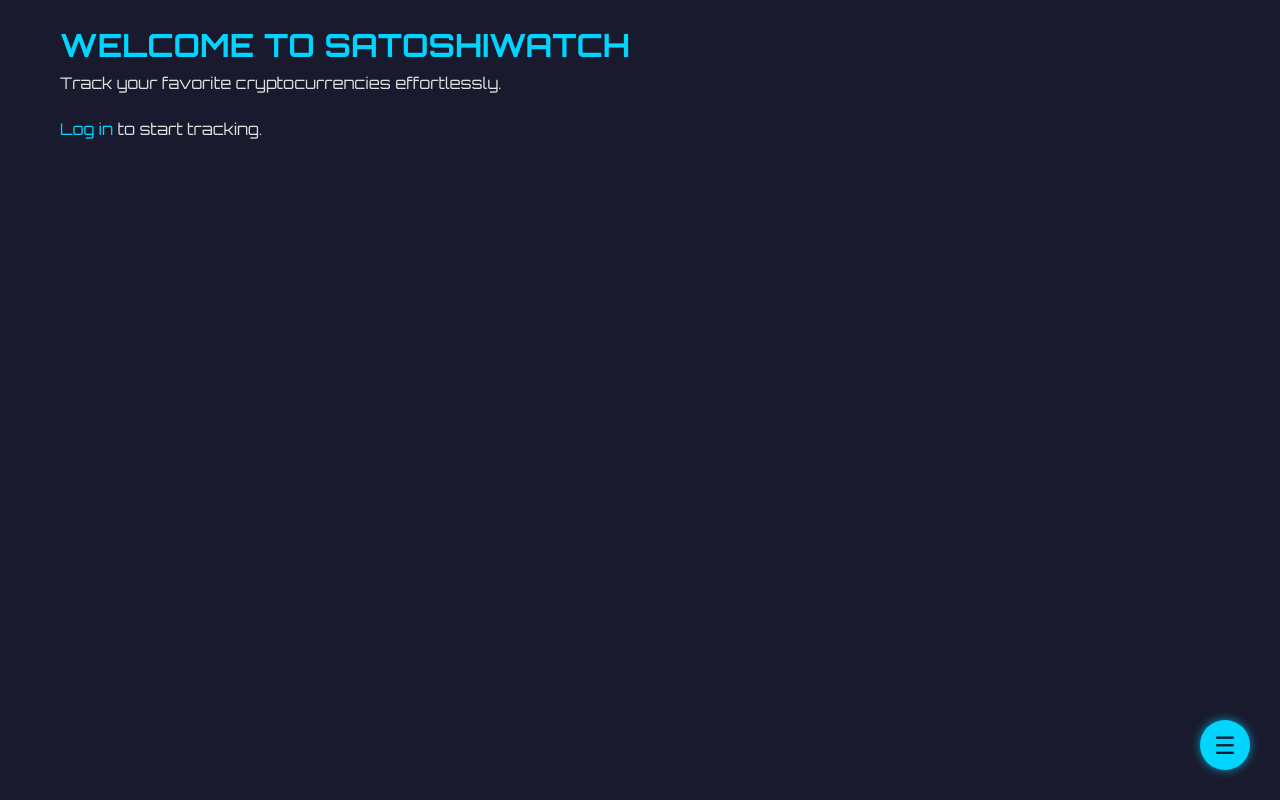
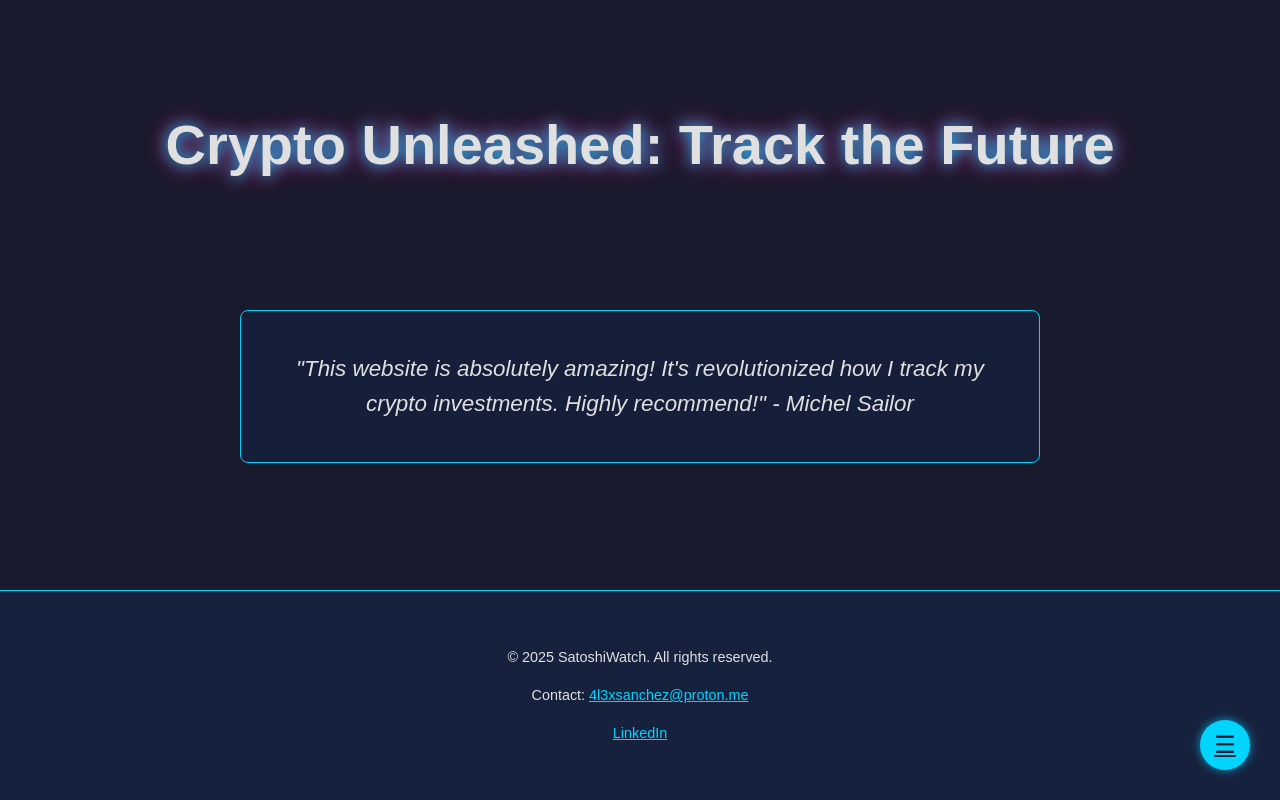
Before and after one commit to aleexsaanchez/SatoshiWatch, a Django app: page / in a window 1280 px wide. Run offline with Django 5.2, Linux system fonts and the light colour scheme; data that the repository does not hold is empty.

Commit message:
Sprint 2: Fixed CSS, watchlist add/removal, login/logout

```diff
--- a/satoshiwatchlist/settings.py
+++ b/satoshiwatchlist/settings.py
@@ -127,3 +127,5 @@
 
 #authentication settings
 LOGIN_URL = '/login/'
+LOGOUT_REDIRECT_URL = '/'
+LOGIN_REDIRECT_URL = '/'
--- a/satoshiwatchlist/urls.py
+++ b/satoshiwatchlist/urls.py
@@ -26,8 +26,9 @@
     path('', views.home, name='home'),
     path('cryptos/', include('watchlist.urls')),
     path('login/', auth_views.LoginView.as_view(template_name='watchlist/login.html'), name='login'),
-    path('logout/', auth_views.LogoutView.as_view(next_page='home'), name='logout'),
+    path('logout/', views.logout_view, name='logout'), #custom logout view
     path('watchlist/', views.watchlist, name='watchlist'),
+    path('signup/', views.signup, name='signup')
 ]
 
 if settings.DEBUG:
--- a/static/css/style.css
+++ b/static/css/style.css
@@ -5,51 +5,179 @@
     box-sizing: border-box;
 }
 
+html {
+    height: 100%;
+}
+
 body {
+    min-height: 100vh;
+    margin: 0;
+    display: flex;
+    flex-direction: column;
     font-family: 'Orbitron', sans-serif;
     background: #1a1a2e;
     color: #e0e0e0;
     line-height: 1.6;
 }
 
-.container {
+.content {
+    flex: 1 0 auto;
+    display: flex;
+    flex-direction: column;
+    min-height: 0;
+    padding: 20px 0;
+}
+
+.hero {
+    flex: 0 0 auto;
+    position: relative;
+    display: flex;
+    flex-direction: column;
+    align-items: center;
+    text-align: center;
+    width: 100%;
+    padding: 80px 20px;
+    gap: 200px;
+    overflow: hidden;
+}
+
+#particle-canvas {
+    position: absolute;
+    top: 0;
+    left: 0;
+    width: 100%;
+    height: 100%;
+    z-index: 1;
+}
+
+.hero-content {
+    position: relative;
+    z-index: 2;
+    width: 100%;
     max-width: 1200px;
     margin: 0 auto;
-    padding: 20px;
+    padding: 0 10px;
 }
 
-h1, h2, h3 {
-    color: #00d4ff;
-    text-transform: uppercase;
+.slogan {
+    font-size: 3.5rem;
+    text-shadow: 0 0 15px #00d4ff, 0 0 25px #ff007a;
+    animation: glow 2s infinite alternate;
+    margin-bottom: 60px;
 }
 
-.crypto-grid {
-    display: grid;
-    grid-template-columns: repeat(auto-fit, minmax(220px, 1fr));
-    gap: 25px;
-    margin-top: 20px;
+.crypto-snapshot {
+    display: flex;
+    justify-content: center;
+    gap: 80px;
+    max-width: 1100px;
+    margin-bottom: 60px;
 }
 
 .crypto-card {
-    background: #16213e;
+    background: linear-gradient(145deg, #16213e, #1a1a2e);
     border: 1px solid #00d4ff;
-    border-radius: 8px;
-    padding: 15px;
-    transition: transform 0.2s, box-shadow 0.2s;
+    border-radius: 12px;
+    padding: 20px;
+    text-align: center;
+    transition: transform 0.3s, box-shadow 0.3s;
+    position: relative;
+    overflow: hidden;
+    width: 100%;
+}
+
+.crypto-card::before {
+    content: '';
+    position: absolute;
+    top: 0;
+    left: 0;
+    width: 100%;
+    height: 100%;
+    background: rgba(0, 212, 255, 0.1);
+    opacity: 0;
+    transition: opacity 0.3s;
+    pointer-events: none; /* Allow clicks to pass through */
+}
+
+.crypto-card:hover::before {
+    opacity: 1;
 }
 
 .crypto-card:hover {
     transform: translateY(-5px);
-    box-shadow: 0 0 15px rgba(0, 212, 255, 0.5);
+    box-shadow: 0 0 20px rgba(0, 212, 255, 0.7);
 }
 
-a {
+.crypto-card h3 {
+    font-size: 1.5rem;
+    margin-bottom: 10px;
     color: #00d4ff;
-    text-decoration: none;
 }
 
-a:hover {
-    color: #ff007a;
+.crypto-card p {
+    font-size: 1.2rem;
+    margin: 5px 0;
+}
+
+.crypto-card button {
+    margin-top: 15px;
+    padding: 8px 16px;
+    background: #00d4ff;
+    border: none;
+    border-radius: 5px;
+    color: #1a1a2e;
+    cursor: pointer;
+    transition: background 0.3s;
+    position: relative; /* Ensure button is above other elements */
+    z-index: 1; /* Ensure button is clickable */
+}
+
+.crypto-card button:hover {
+    background: #ff007a;
+}
+
+.testimony {
+    max-width: 800px;
+    margin: 0 auto;
+    padding: 40px;
+    background: rgba(22, 33, 62, 0.8);
+    border-radius: 8px;
+    border: 1px solid #00d4ff;
+    text-align: center;
+}
+
+.testimonial-text {
+    font-style: italic;
+    color: #e0e0e0;
+    font-size: 1.4rem;
+}
+
+/* Crypto List and Watchlist Styles */
+.crypto-list-container {
+    max-width: 1300px;
+    margin: 0 auto;
+    padding: 40px 20px;
+}
+
+.crypto-list-container h1 {
+    font-size: 2.5rem;
+    text-align: center;
+    margin-bottom: 40px;
+    text-shadow: 0 0 10px #00d4ff;
+}
+
+.crypto-list {
+    display: grid;
+    grid-template-columns: repeat(4, 1fr);
+    gap: 30px;
+    max-width: 1300px;
+    margin: 0 auto;
+}
+
+.already-in-watchlist {
+    color: #00d4ff;
+    font-style: italic;
+    margin-top: 15px;
 }
 
 .fab {
@@ -67,6 +195,8 @@
     font-size: 24px;
     box-shadow: 0 0 10px rgba(0, 212, 255, 0.7);
     transition: transform 0.3s;
+    z-index: 1000;
+    cursor: pointer;
 }
 
 .fab:hover {
@@ -80,6 +210,7 @@
     display: none;
     flex-direction: column;
     gap: 10px;
+    z-index: 1000;
 }
 
 .fab-menu a {
@@ -87,18 +218,26 @@
     padding: 10px 20px;
     border-radius: 5px;
     box-shadow: 0 0 5px rgba(0, 212, 255, 0.3);
+    color: #00d4ff;
+    text-decoration: none;
+    display: block;
+}
+
+.fab-menu a:hover {
+    color: #ff007a;
 }
 
 .form-container {
-    background: #16213e;
-    padding: 30px;
-    border-radius: 8px;
-    border: 1px solid #00d4ff;
     max-width: 400px;
     margin: 50px auto;
+    padding: 30px;
+    background: #16213e;
+    border: 1px solid #00d4ff;
+    border-radius: 8px;
 }
 
-input[type="text"], input[type="password"] {
+.form-container input[type="text"],
+.form-container input[type="password"] {
     width: 100%;
     padding: 10px;
     margin: 10px 0;
@@ -108,15 +247,64 @@
     color: #e0e0e0;
 }
 
-button {
+.form-container button {
+    width: 100%;
+    padding: 10px;
     background: #00d4ff;
-    color: #1a1a2e;
-    padding: 10px 20px;
     border: none;
     border-radius: 5px;
+    color: #1a1a2e;
     cursor: pointer;
 }
 
-button:hover {
+.form-container button:hover {
     background: #ff007a;
 }
+
+.footer {
+    flex-shrink: 0;
+    background: #16213e;
+    padding: 40px 20px;
+    text-align: center;
+    border-top: 1px solid #00d4ff;
+    font-size: 0.9rem;
+    width: 100%;
+}
+
+.footer p {
+    margin: 15px 0;
+}
+
+.footer a {
+    color: #00d4ff;
+}
+
+.footer a:hover {
+    color: #ff007a;
+}
+
+@keyframes glow {
+    from { text-shadow: 0 0 5px #00d4ff; }
+    to { text-shadow: 0 0 15px #00d4ff, 0 0 25px #ff007a; }
+}
+
+@media (max-width: 768px) {
+    .hero { padding: 40px 10px; gap: 120px; }
+    .slogan { font-size: 2rem; }
+    .crypto-snapshot { flex-direction: column; align-items: center; gap: 50px; }
+    .crypto-card { width: 100%; max-width: 300px; }
+    .testimony { padding: 20px; }
+    .testimonial-text { font-size: 1.2rem; }
+    .crypto-list-container { padding: 20px 10px; }
+    .crypto-list {
+        grid-template-columns: repeat(2, 1fr);
+        gap: 20px;
+    }
+    .crypto-card h3 { font-size: 1.3rem; }
+    .crypto-card p { font-size: 1rem; }
+    .fab { bottom: 15px; right: 15px; width: 40px; height: 40px; font-size: 20px; }
+    .fab-menu { bottom: 60px; right: 15px; }
+    .fab-menu a { padding: 8px 15px; font-size: 0.9rem; }
+    .footer { padding: 20px; font-size: 0.8rem; }
+    .footer p { margin: 10px 0; }
+}
--- a/watchlist/templates/watchlist/base.html
+++ b/watchlist/templates/watchlist/base.html
@@ -5,27 +5,29 @@
     <meta charset="UTF-8">
     <meta name="viewport" content="width=device-width, initial-scale=1.0">
     <title>{% block title %}SatoshiWatch{% endblock %}</title>
-    <link href="https://fonts.googleapis.com/css2?family=Orbitron:wght@400;700&display=swap" rel="stylesheet">
     <link rel="stylesheet" href="{% static 'css/style.css' %}">
 </head>
 <body>
-    <div class="container">
+    <div class="content">
         {% block content %}{% endblock %}
     </div>
-
-    <!-- Floating Action Button and Menu -->
     <a href="#" class="fab">☰</a>
     <div class="fab-menu">
         <a href="{% url 'home' %}">Home</a>
-        <a href="{% url 'crypto_list' %}">Crypto List</a>
-        <a href="{% url 'watchlist' %}">Watchlist</a>
         {% if user.is_authenticated %}
+            <a href="{% url 'crypto_list' %}">Crypto List</a>
+            <a href="{% url 'watchlist' %}">Watchlist</a>
             <a href="{% url 'logout' %}">Logout</a>
         {% else %}
             <a href="{% url 'login' %}">Login</a>
+            <a href="{% url 'signup' %}">Sign Up</a>
         {% endif %}
     </div>
-
+    <footer class="footer">
+        <p>© 2025 SatoshiWatch. All rights reserved.</p>
+        <p>Contact: <a href="mailto:4l3xsanchez@proton.me">4l3xsanchez@proton.me</a></p>
+        <p><a href="https://www.linkedin.com/in/alejandrosanchez21/" target="_blank">LinkedIn</a></p>
+    </footer>
     <script src="{% static 'js/script.js' %}"></script>
 </body>
 </html>
--- a/watchlist/templates/watchlist/home.html
+++ b/watchlist/templates/watchlist/home.html
@@ -1,19 +1,20 @@
 {% extends 'watchlist/base.html' %}
 {% block title %}SatoshiWatch - Home{% endblock %}
 {% block content %}
-    <h1>Welcome to SatoshiWatch</h1>
-    <p>Track your favorite cryptocurrencies effortlessly.</p>
-    <div class="crypto-grid">
-        {% for crypto in top_cryptos %}
-            <div class="crypto-card">
-                <h3>{{ crypto.name }} ({{ crypto.symbol|upper }})</h3>
-                <p>${{ crypto.current_price }}</p>
+    <div class="hero">
+        <div class="hero-content">
+            <h1 class="slogan">Crypto Unleashed: Track the Future</h1>
+            <div class="crypto-snapshot">
+                {% for crypto in top_cryptos %}
+                    <div class="crypto-card">
+                        <h3>{{ crypto.name }} ({{ crypto.symbol|upper }})</h3>
+                        <p>${{ crypto.current_price|floatformat:2 }}</p>
+                    </div>
+                {% endfor %}
             </div>
-        {% endfor %}
+            <div class="testimony">
+                <p class="testimonial-text">"This website is absolutely amazing! It's revolutionized how I track my crypto investments. Highly recommend!" - Michel Sailor</p>
+            </div>
+        </div>
     </div>
-    {% if user.is_authenticated %}
-        <p>Explore the <a href="{% url 'crypto_list' %}">Crypto List</a> or your <a href="{% url 'watchlist' %}">Watchlist</a>.</p>
-    {% else %}
-        <p><a href="{% url 'login' %}">Log in</a> to start tracking.</p>
-    {% endif %}
 {% endblock %}
--- a/watchlist/views.py
+++ b/watchlist/views.py
@@ -1,5 +1,7 @@
 from django.shortcuts import render, redirect
 from django.contrib.auth.decorators import login_required
+from django.contrib.auth.forms import UserCreationForm
+from django.contrib.auth import login, logout
 from watchlist.models import Cryptocurrency, CryptoWatchlist
 import requests
 
@@ -26,13 +28,20 @@
 
 @login_required
 def watchlist(request):
+    print(f"Logged-in user: {request.user.username}")
     watchlist = CryptoWatchlist.objects.filter(user=request.user)
+    print(f"Watchlist entries: {watchlist}")
     return render(request, 'watchlist/watchlist.html', {'watchlist': watchlist})
 
 @login_required
 def add_to_watchlist(request, crypto_id):
-    crypto = Cryptocurrency.objects.get(id=crypto_id)
-    CryptoWatchlist.objects.get_or_create(user=request.user, crypto=crypto)
+    if request.method == 'POST':
+        crypto = Cryptocurrency.objects.get(id=crypto_id)
+        watchlist_item, created = CryptoWatchlist.objects.get_or_create(user=request.user, crypto=crypto)
+        if created:
+            print(f"Added {crypto.name} to watchlist for {request.user.username}")
+        else:
+            print(f"{crypto.name} already in watchlist for {request.user.username}")
     return redirect('crypto_list')
 
 @login_required
@@ -44,3 +53,18 @@
 def home(request):
     top_cryptos = get_top_cryptos()[:3]  # Top 3 from API
     return render(request, 'watchlist/home.html', {'top_cryptos': top_cryptos})
+
+def signup(request):
+    if request.method == 'POST':
+        form = UserCreationForm(request.POST)
+        if form.is_valid():
+            user = form.save()
+            login(request, user) #Auto login after signup
+            return redirect('home')
+    else:
+        form = UserCreationForm()
+    return render(request, 'watchlist/signup.html', {'form':form})
+
+def logout_view(request):
+    logout(request)
+    return redirect('home')
```
Also changed, not shown: static/js/script.js (+33 -9 lines), watchlist/management/commands/fetch_cg_data.py (+7 -7 lines), watchlist/templates/watchlist/crypto_list.html (+18 -15 lines), watchlist/templates/watchlist/signup.html (added, +13 -0 lines), watchlist/templates/watchlist/watchlist.html (+12 -9 lines).
